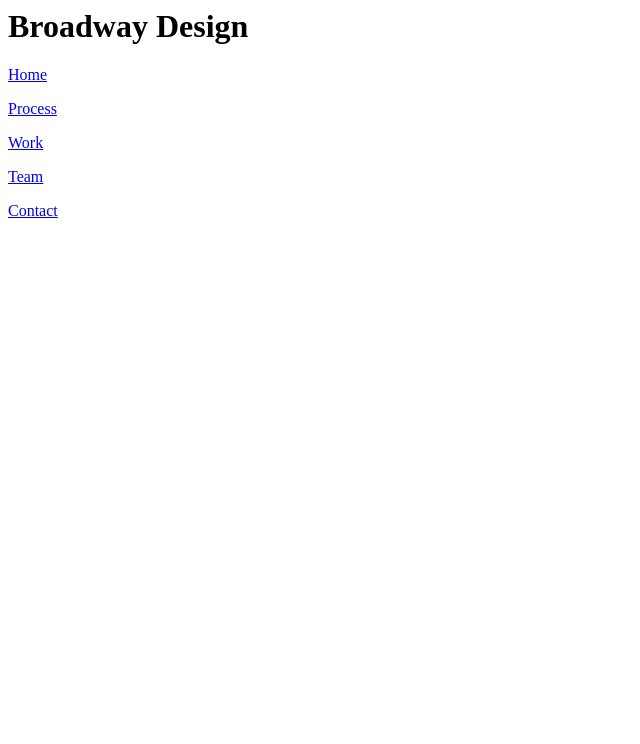
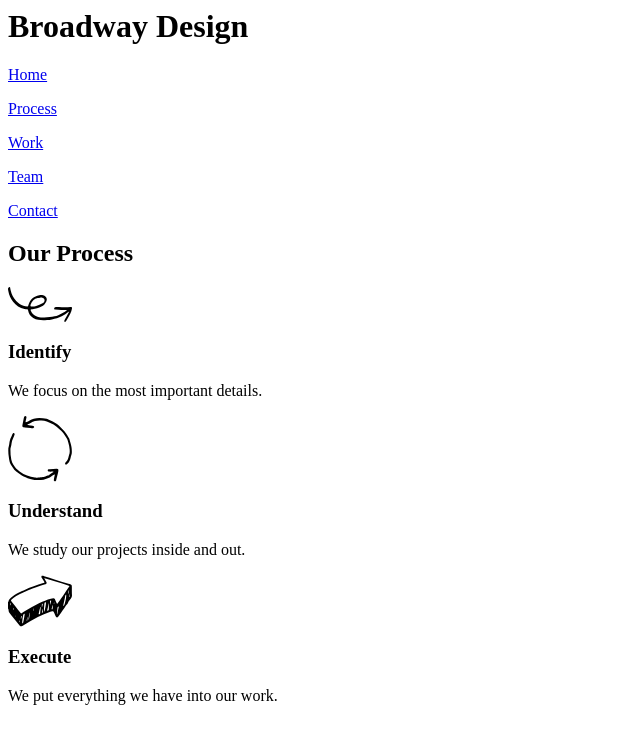
Before and after one commit to anna-werner/anna-werner.github.io, a plain HTML site: page broadway/index.html in a window 1280 px wide. Shown: the whole page, without its empty margins (0-640 px from the left). Drawn offline with Linux system fonts and the light colour scheme.

Commit message:
added process

```diff
--- a/broadway/index.html
+++ b/broadway/index.html
@@ -18,7 +18,30 @@
       <p><a class="btn-nav" href="#work">Work</a></p>
       <p><a class="btn-nav" href="#team">Team</a></p>
       <p><a class="btn-nav" href="#contact">Contact</a></p>
+
     </div>
+
+    <!-- Process -->
+
+    <div class="section" id="process">
+      <h2>Our Process</h2>
+      <div class="section-part">
+        <img src="resources/img/identify.svg">
+        <h3>Identify</h3>
+        <p>We focus on the most important details.</p>
+      </div>
+      <div class="section-part">
+        <img src="resources/img/understand.svg">
+        <h3>Understand</h3>
+        <p>We study our projects inside and out.</p>
+      </div>
+      <div class="section-part">
+        <img src="resources/img/execute.svg">
+        <h3>Execute</h3>
+        <p>We put everything we have into our work.</p>
+      </div>
+    </div>
+
 
   </body>
 </html>
```
Lines whose indentation alone changed are shown as unchanged.
